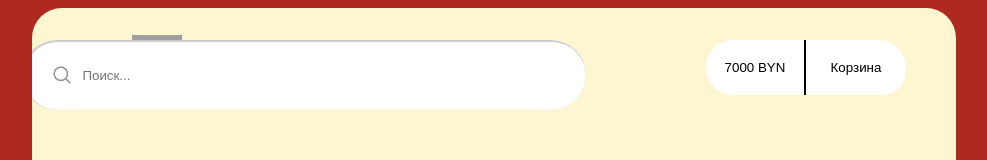
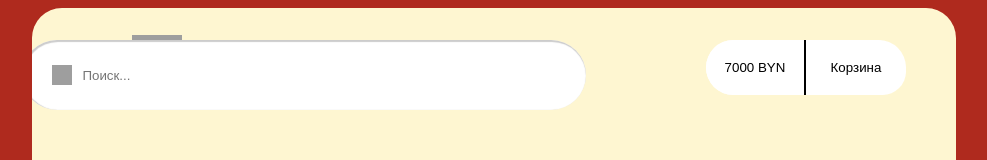
Before and after one commit to MaksimkaFishbain/dj_react_pizza, a React (Create React App) app in the folder frontend/: page / in a window 1280 px wide. Shown: the top 160 px of the page, without its empty margins (146-1133 px from the left). Built offline with nearby package versions, Linux system fonts and the light colour scheme; grey boxes are pictures that could not be loaded; a web font is replaced by a local one.

Commit message:
General FullStack Update

```diff
--- a/frontend/src/components/Header.jsx
+++ b/frontend/src/components/Header.jsx
@@ -6,11 +6,11 @@ const Header = ({setValue, setIsRender, filterByTitle, setCartOpened, cartOpened
         <>
             <form className="header">
                 <div className="logo">
-                    <img src="/images/pizza.png" alt="logo"/>
+                    <img src="/media/images/frontend/public/images/logo.png" alt="logo"/>
                     <h1>Pizza iz zada</h1>
                 </div>
                 <div className="search">
-                    <img src="/images/search.png" />
+                    <img src="/media/images/frontend/public/images/search.png" />
                     <input type={"text"} placeholder="Поиск..." onChange={(e) => {
                         setValue(e.target.value)
                         setIsRender(filterByTitle)
```
